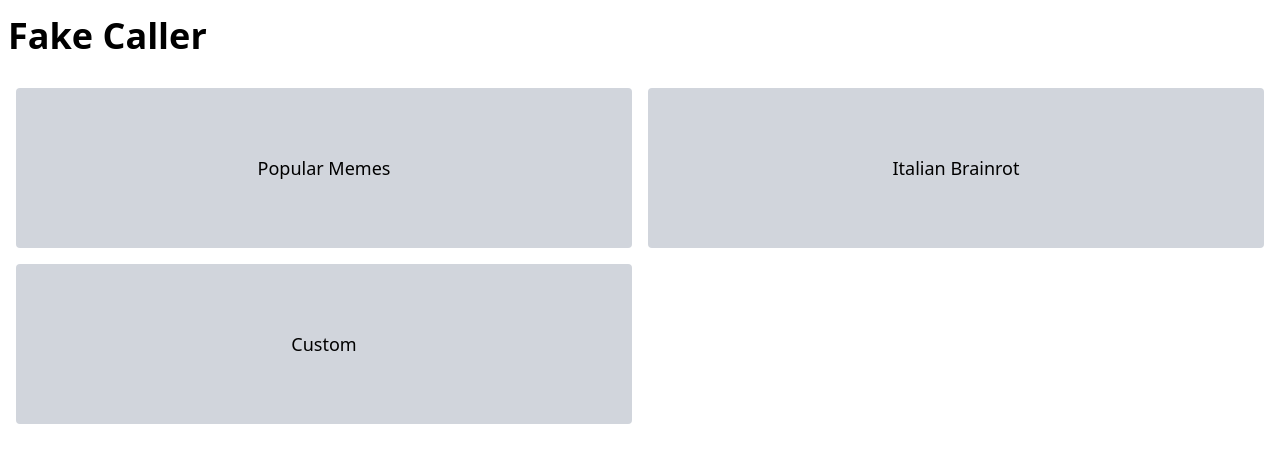
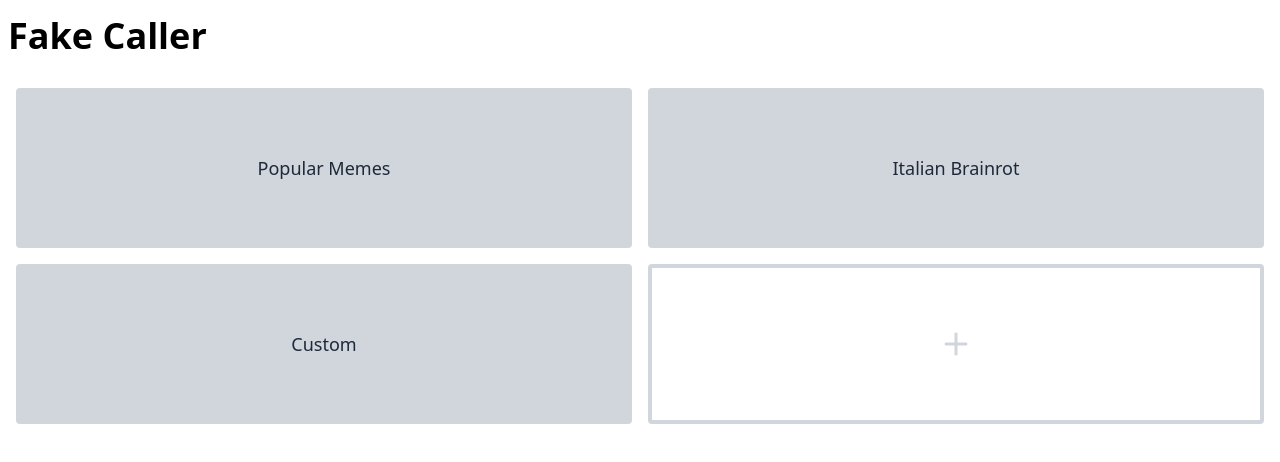
Before and after one commit to turtledev65/Brainrot-Caller, a React (Vite) app: page / in a window 1280 px wide. Shown: the top 462 px of the page. Built offline with nearby package versions, Linux system fonts and the light colour scheme.

Commit message:
Move item components into a separate file

```diff
--- a/src/App.tsx
+++ b/src/App.tsx
@@ -2,6 +2,7 @@ import { useContext } from "react";
 import Navbar from "./components/navbar";
 import Providers from "./providers";
 import { GroupsContext } from "./providers/groups-providers";
+import { Item, ItemAdd } from "./components/item";
 
 function App() {
   return (
@@ -13,36 +14,27 @@ function App() {
 }
 
 const GroupGrid = () => {
-  const { groups, selectedGroup, selectGroup } = useContext(GroupsContext);
+  const { groups, selectedGroup, selectGroup, addGroup } =
+    useContext(GroupsContext);
 
   return (
     <div className="grid grid-cols-2 gap-4 p-4">
-      {selectedGroup !== null
-        ? selectedGroup.callers.map((caller) => (
-            <Item name={caller.name} key={caller.name} />
-          ))
-        : groups.map((group) => (
+      {selectedGroup !== null ? (
+        selectedGroup.callers.map((caller) => (
+          <Item name={caller.name} key={caller.name} />
+        ))
+      ) : (
+        <>
+          {groups.map((group) => (
             <Item
               onClick={() => selectGroup(group)}
               name={group.name}
               key={group.name}
             />
           ))}
-    </div>
-  );
-};
-
-type ItemProps = {
-  name: string;
-  onClick?: () => void;
-};
-const Item = ({ name, onClick }: ItemProps) => {
-  return (
-    <div
-      onClick={onClick}
-      className="bg-gray-300 h-40 cursor-pointer hover:bg-gray-400 transition-colors rounded-sm p-4 flex justify-center items-center"
-    >
-      <p className="text-lg">{name}</p>
+          <ItemAdd onClick={() => addGroup("Name")} />
+        </>
+      )}
     </div>
   );
 };
--- /dev/null
+++ b/src/components/item.tsx
@@ -0,0 +1,30 @@
+import { IoMdAdd as AddIcon } from "react-icons/io";
+
+type ItemProps = {
+  name: string;
+  onClick?: () => void;
+};
+export const Item = ({ name, onClick }: ItemProps) => {
+  return (
+    <div
+      onClick={onClick}
+      className="bg-gray-300 h-40 cursor-pointer hover:bg-gray-400 transition-colors text-gray-800 rounded-sm p-4 flex justify-center items-center"
+    >
+      <p className="text-lg">{name}</p>
+    </div>
+  );
+};
+
+type ItemAddProps = {
+  onClick?: () => void;
+};
+export const ItemAdd = ({ onClick }: ItemAddProps) => {
+  return (
+    <div
+      onClick={onClick}
+      className="bg-transparent border-4 text-gray-300 border-gray-300 h-40 cursor-pointer hover:text-gray-800 hover:bg-gray-300 hover:border-gray-300 transition-colors rounded-sm p-4 flex justify-center items-center"
+    >
+      <AddIcon className="text-4xl" />
+    </div>
+  );
+};
```
